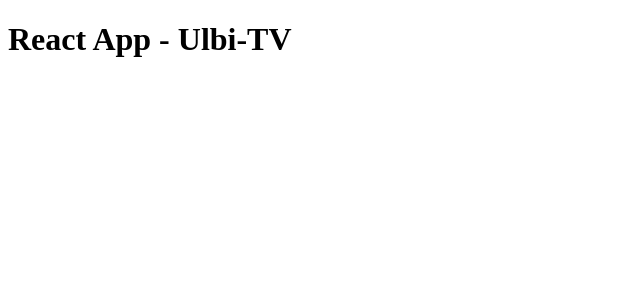
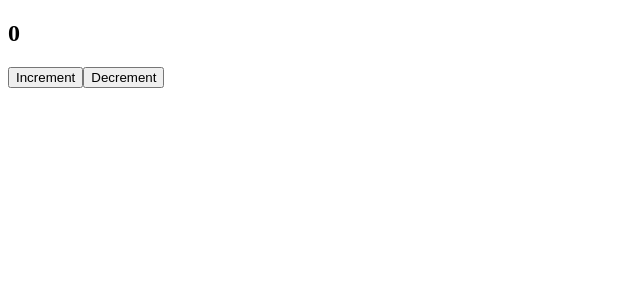
Before and after one commit to Aleksandr-Glebik/ulbi-tv-react, a React (Create React App) app: page / in a window 1280 px wide. Shown: the top 300 px of the page, without its empty margins (0-640 px from the left). Built offline with nearby package versions, Linux system fonts and the light colour scheme.

Commit message:
feat: add likes counter

```diff
--- a/src/App.js
+++ b/src/App.js
@@ -1,9 +1,21 @@
-import React from 'react'
+import React, { useState } from 'react'
 
 function App() {
+
+  const [likes, setLikes] = useState(0)
+
+  function increment() {
+    setLikes(likes + 1)
+  }
+  function decrement() {
+    setLikes(likes - 1)
+  }
+
   return (
-    <div >
-      <h1>React App - Ulbi-TV</h1>
+    <div className='App'>
+      <h2>{likes}</h2>
+       <button onClick={ increment }>Increment</button>
+       <button onClick={ decrement }>Decrement</button>
     </div>
   )
 }
```
